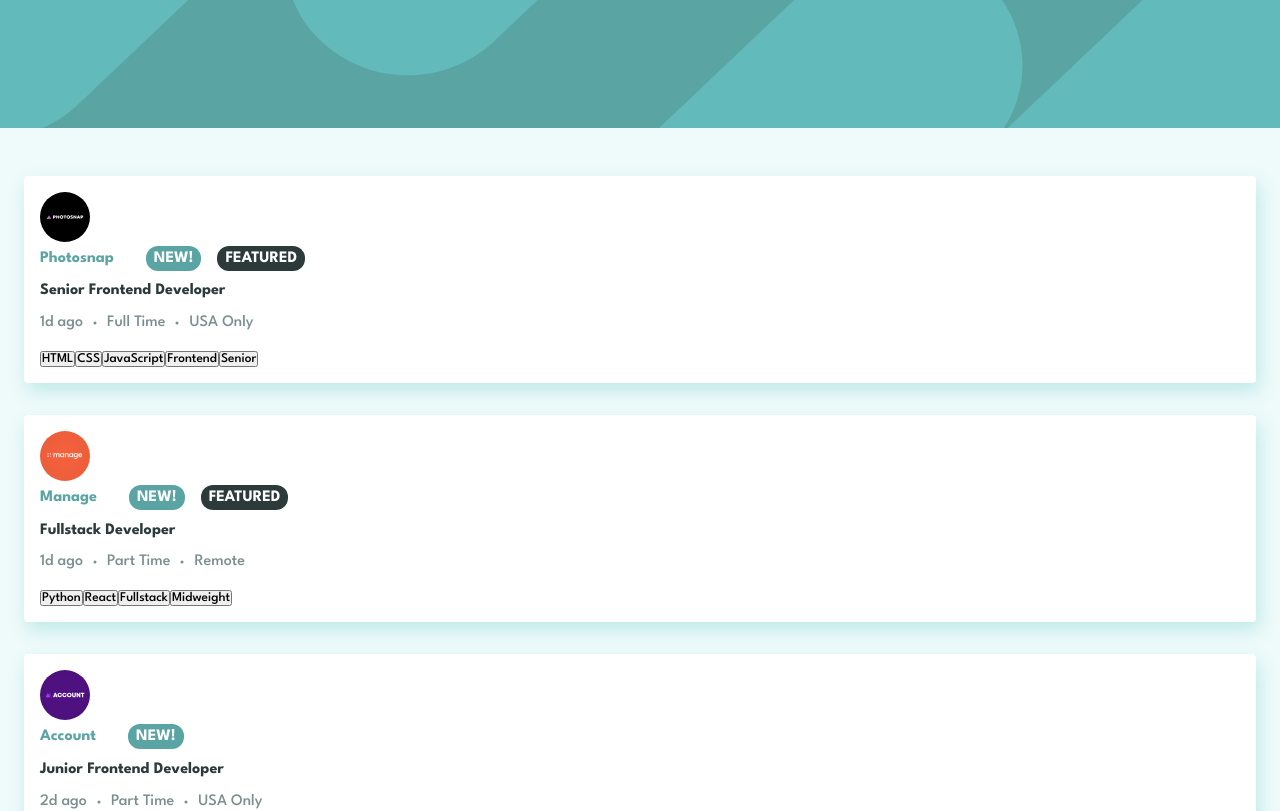
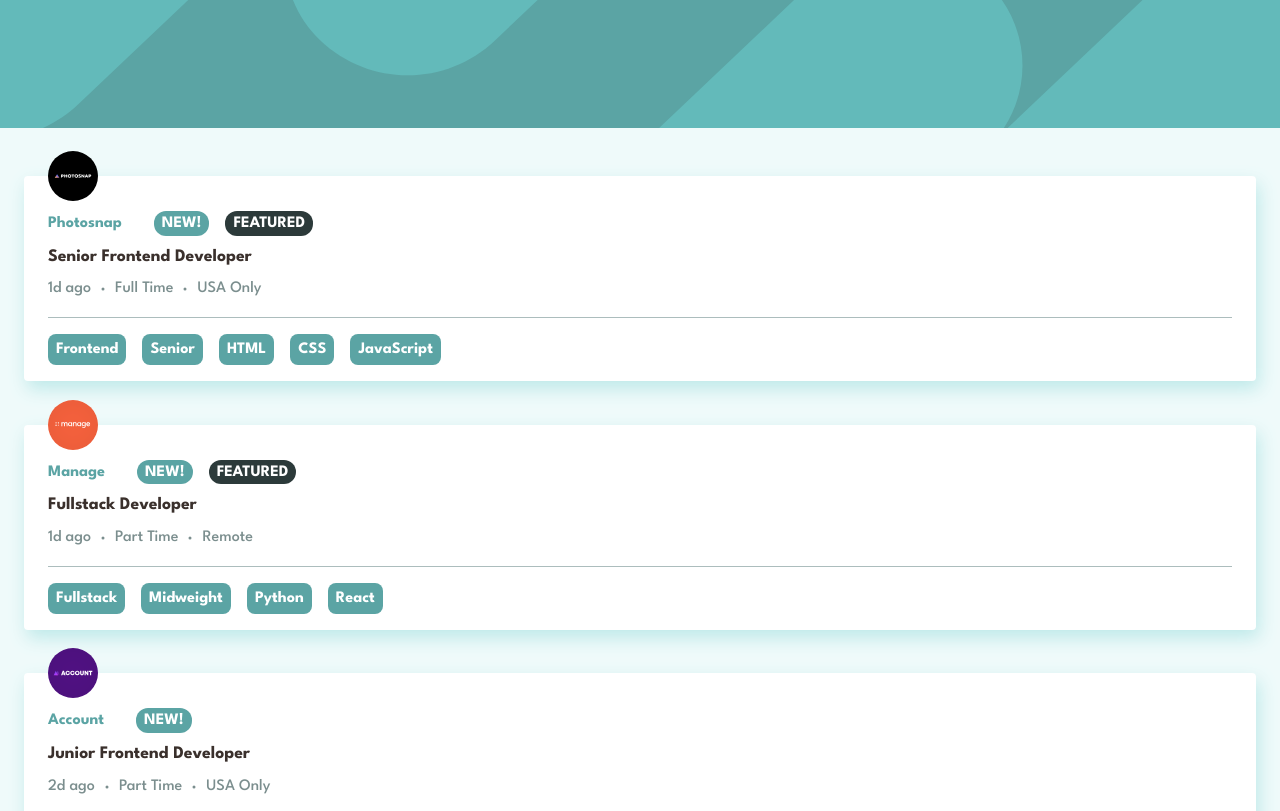
Before and after one commit to HIIfeanyichukwu/static-jobs-listing, a React (Vite) app: page / in a window 1280 px wide. Shown: the top 811 px of the page. Built offline with nearby package versions, Linux system fonts and the light colour scheme.

Commit message:
job listing, styling done. nxt=> filter

```diff
--- a/src/App.tsx
+++ b/src/App.tsx
@@ -44,8 +44,8 @@ const Banner = styled.div`
 
 
 function App() {
-  let sorted: Sorted[] = [];
-  const [jobs, setJobs] = useState(sorted.length > 0 ? sorted: data)
+  let filtered: number[] = [];
+  const [jobs, setJobs] = useState(data)
   let jobs_map = jobs.map(entry => {
     return (
       <Jobs
--- a/src/components/CompanyInfo.tsx
+++ b/src/components/CompanyInfo.tsx
@@ -6,7 +6,7 @@ import Company from './Company'
 import { Position, Logo } from './components'
 
 const Container = styled.div`
-
+  border-block-end: 1px solid #acbdbd;
 `
 
 interface Props {
--- a/src/components/Jobs.tsx
+++ b/src/components/Jobs.tsx
@@ -5,19 +5,21 @@ import Labels from './Labels'
 
 const Container = styled.div`
     & + & {
-        margin-block-start: 2rem;
+        margin-block-start: 2.7rem;
     }
     position: relative;
     border-radius: 4px;
     background-color: #fff;
-    padding-block: 1rem;
-    /* box-shadow: 3px 8px 10px #e2dbdb; */
-    /* box-shadow: 3px 8px 10px #e2dbdb; */
+    padding-block: 2.2rem 1rem;
     box-shadow: 3px 8px 18px #bee9e9;
-    margin-inline: 1.5rem;
+    margin-inline: 1rem;
     padding-inline: 1rem;
-    /* filter: drop-shadow(3px 2px 10px #000000); */
-    /* filter: drop-shadow(1px 2px 8px hsl(180, 52%, 96%)); */
+
+    @media (min-width: 360px) {
+
+        margin-inline: 1.5rem;
+        padding-inline: 1.5rem;
+    }
 `
 
 type Props = {
--- a/src/components/Labels.tsx
+++ b/src/components/Labels.tsx
@@ -3,7 +3,10 @@ import styled, { StyledComponent } from 'styled-components'
 import { Label } from './components'
 
 const Container = styled.div`
-
+    display: flex;
+    flex-wrap: wrap;
+    gap: 1rem;
+    margin-block-start: 1rem;
 `
 
 interface Props<T>{
@@ -15,7 +18,7 @@ interface Props<T>{
 
 export default function Labels({languages, tools, role, level}: Props<string>) {
 
-    let labels = [...languages, ...tools, role, level]
+    let labels = [role, level,...languages, ...tools]
     let labels_map: any[] = labels.map(label => {
         return <Label key={label}>{label}</Label>
     })
--- a/src/components/components.tsx
+++ b/src/components/components.tsx
@@ -1,9 +1,24 @@
 import styled from "styled-components";
 
 export const Label = styled.button`
+    padding-inline: .5rem;
+    padding-block: .5rem;
+    color: hsl(180, 29%, 50%);
+    font-weight: 700;
+    background-color: hsl(180, 31%, 95%);
+    font-size: 1rem;
+    border-radius: 8px;
+    border: none;
+
+    @media (hover: none) {
+        color: #fff;
+        background-color: hsl(180, 29%, 50%);
+    }
 
     :hover {
-
+        color: #fff;
+        background-color: hsl(180, 29%, 50%);
+        cursor: pointer;
     }
 `
 
@@ -35,7 +50,8 @@ export const Logo = styled.figure`
 
     width: 50px;
     height: auto;
-    /* position: absolute; */
+    position: absolute;
+    top: -25px;
 
 `
 
@@ -44,4 +60,13 @@ export const Position = styled.span`
     font-weight: 700;
     margin-block: .8rem;
     display: block;
+    font-size: 1.1rem;
+
+    @media (hover: none) {
+        color: hsl(18, 14%, 20%);
+    }
+
+    :hover {
+        color: hsl(180, 29%, 50%);
+    }
 `
```
